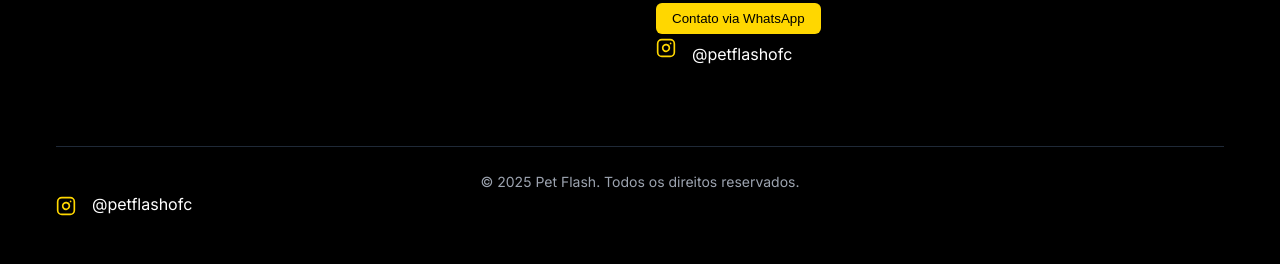
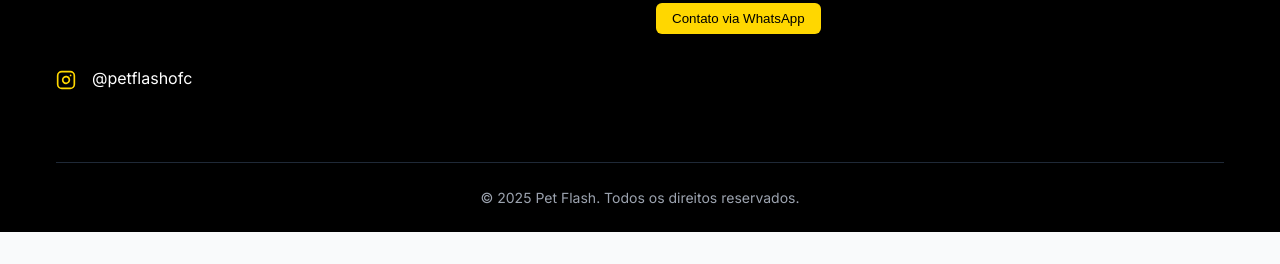
Before and after one commit to shad0wlove/pet_flash, a plain HTML site: page index.html in a window 1280 px wide. Shown: the part 2593-2857 px from the top of the page. After the commit the page ends 2825 px from the top, so only its background shows below. Drawn offline with Linux system fonts and the light colour scheme.

Commit message:
Update index.html

```diff
--- a/index.html
+++ b/index.html
@@ -499,7 +499,8 @@
                         </div>
                     </div>
                     <button class="button primary" id="footer-whatsapp-btn">Contato via WhatsApp</button>
-                    <div class="contact-item">
+                </div>
+                <div class="contact-item">
     <svg xmlns="http://www.w3.org/2000/svg" width="24" height="24" viewBox="0 0 24 24" fill="none" stroke="currentColor" stroke-width="2" stroke-linecap="round" stroke-linejoin="round">
         <rect x="2" y="2" width="20" height="20" rx="5" ry="5"></rect>
         <path d="M16 11.37A4 4 0 1 1 12.63 8 4 4 0 0 1 16 11.37z"></path>
@@ -507,19 +508,10 @@
     </svg>
     <a href="https://www.instagram.com/petflashofc/profilecard/?igsh=MWR1dHpoanoxejQ5eg==" target="_blank" rel="noopener">@petflashofc</a>
 </div>
-                </div>
             </div>
             <div class="footer-bottom">
                 <p>&copy; <span id="current-year"></span> Pet Flash. Todos os direitos reservados.</p>
             </div>
-            <div class="contact-item">
-    <svg xmlns="http://www.w3.org/2000/svg" width="24" height="24" viewBox="0 0 24 24" fill="none" stroke="currentColor" stroke-width="2" stroke-linecap="round" stroke-linejoin="round">
-        <rect x="2" y="2" width="20" height="20" rx="5" ry="5"></rect>
-        <path d="M16 11.37A4 4 0 1 1 12.63 8 4 4 0 0 1 16 11.37z"></path>
-        <line x1="17.5" y1="6.5" x2="17.51" y2="6.5"></line>
-    </svg>
-    <a href="https://www.instagram.com/petflashofc/profilecard/?igsh=MWR1dHpoanoxejQ5eg==" target="_blank" rel="noopener">@petflashofc</a>
-</div>
         </div>
     </footer>
 
```
